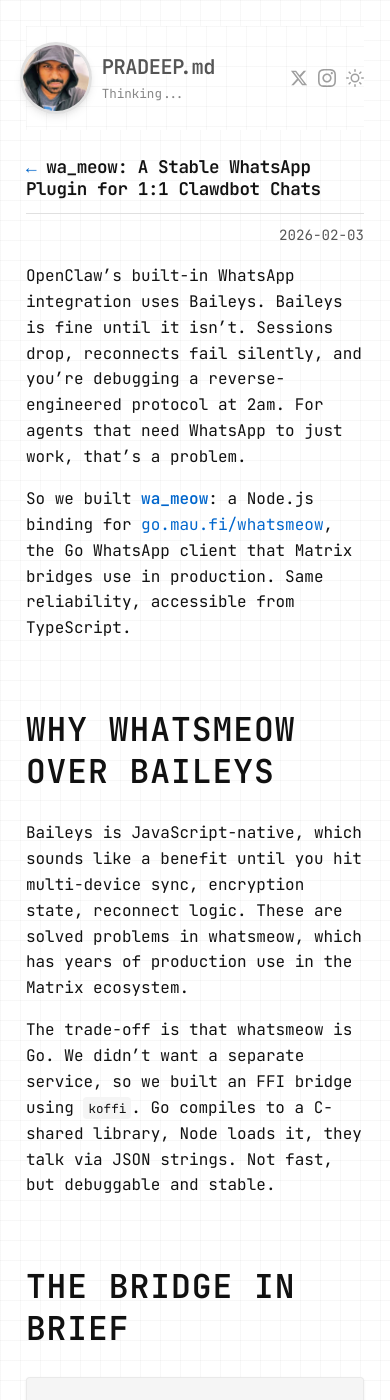
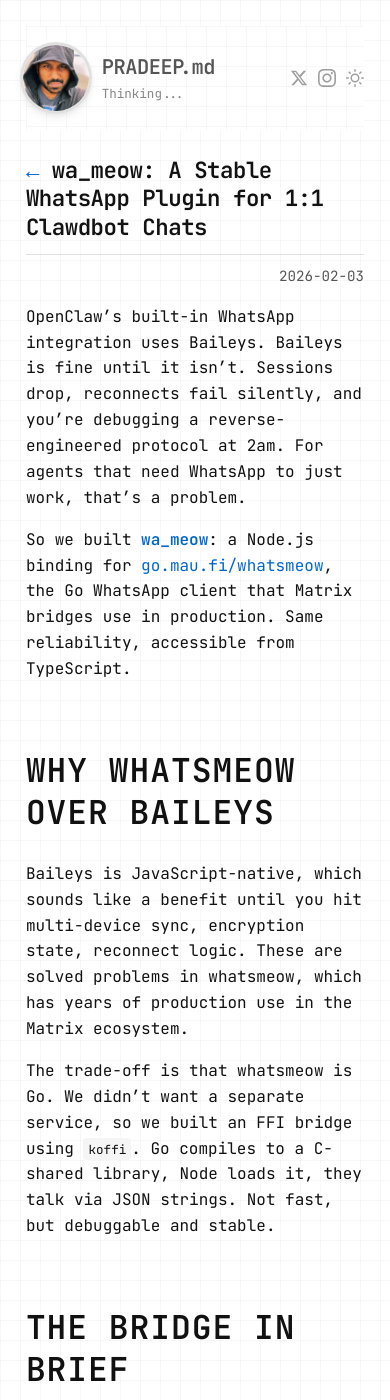
Before and after one commit to skyfallsin/skyfallsin.github.io, a Jekyll site: the page built from _posts/2026-02-03-wa-meow-whatsapp-bridge.md, in a window 390 px wide and 1400 px high. Built offline with Jekyll 4.4.1, drawn with Linux system fonts in a browser that asks for light colours; nearby versions of some CDN libraries.

Commit message:
fix: mobile h1 1.4rem - bigger than body text

```diff
--- a/_layouts/default.html
+++ b/_layouts/default.html
@@ -426,10 +426,10 @@
       }
       .post-layout article h1:first-child,
       h1 {
-        font-size: 1.1rem !important;
+        font-size: 1.4rem !important;
       }
       .post-list--home .post-entry:first-child .post-entry-title {
-        font-size: 1.1rem !important;
+        font-size: 1.4rem !important;
       }
     }
 
```
